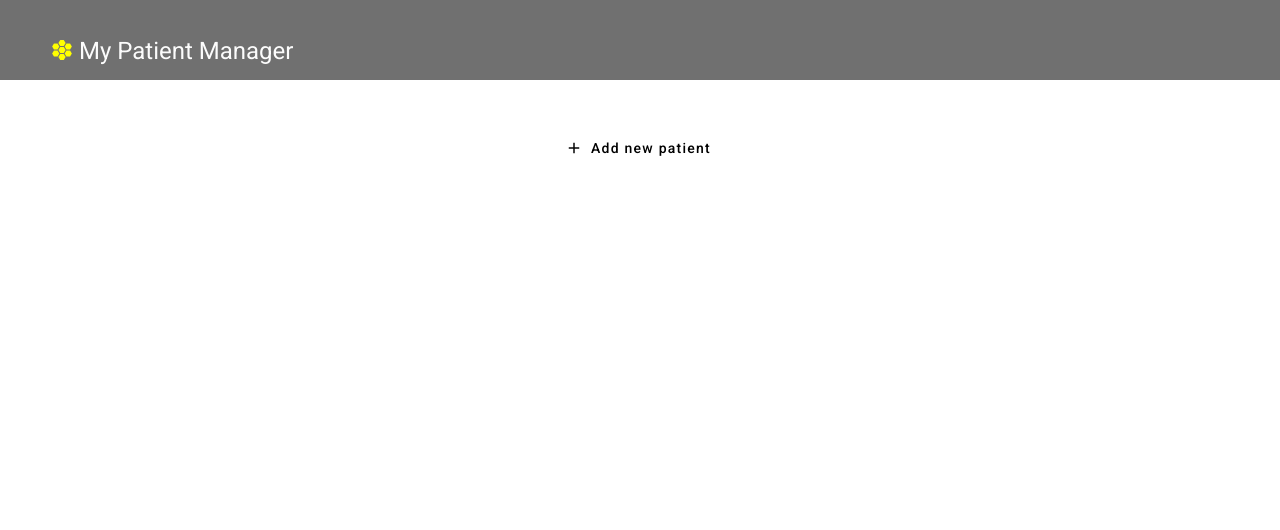
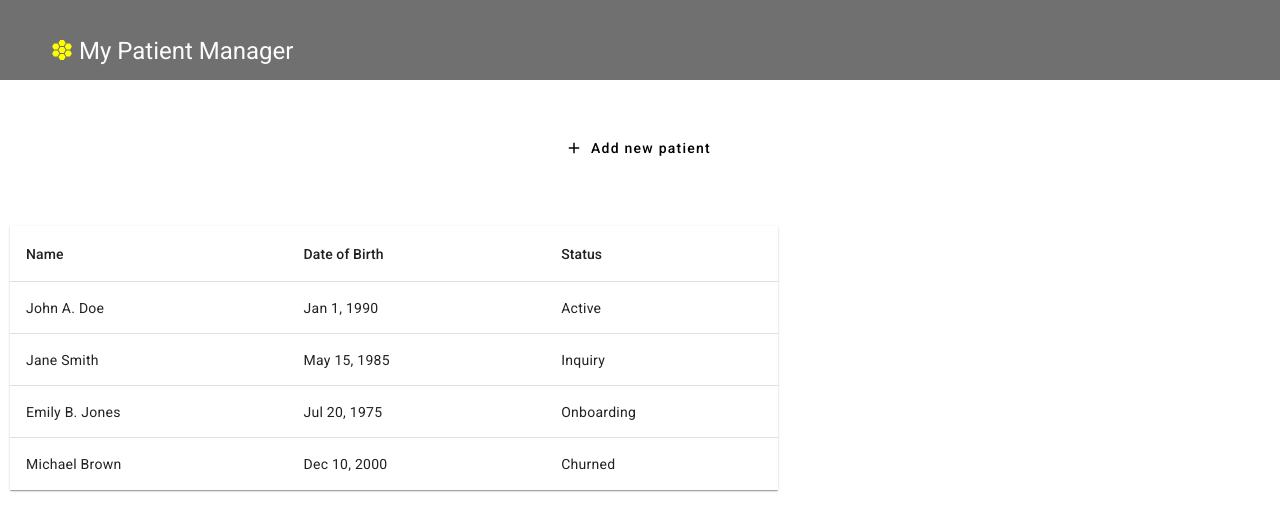
Before and after one commit to taylorpekarek/patient-dashboard, an Angular app in the folder patient-dashboard-app/: page / in a window 1280 px wide. Shown: the top 530 px of the page. Built offline with nearby package versions, Linux system fonts and the light colour scheme.

Commit message:
Build table and populate with test data until I get the CRUD feature set up

```diff
--- a/patient-dashboard-app/src/app/dashboard/dashboard.component.html
+++ b/patient-dashboard-app/src/app/dashboard/dashboard.component.html
@@ -21,4 +21,38 @@
       Close patient form
     </button>
   </div>
+
+  <div class="patient-table">
+    <table
+      mat-table
+      [dataSource]="testPatients"
+      class="mat-elevation-z1"
+    >
+      <ng-container matColumnDef="firstName">
+        <th mat-header-cell *matHeaderCellDef>Name</th>
+        <td mat-cell *matCellDef="let patient">
+          {{patient.firstName}} {{patient?.middleName}} {{patient.lastName}}
+        </td>
+      </ng-container>
+
+      <ng-container matColumnDef="dateOfBirth">
+        <th mat-header-cell *matHeaderCellDef> Date of Birth </th>
+        <td mat-cell *matCellDef="let patient"> {{patient.dateOfBirth | date}} </td>
+      </ng-container>
+
+      <ng-container matColumnDef="status">
+        <th mat-header-cell *matHeaderCellDef> Status </th>
+        <td mat-cell *matCellDef="let patient"> {{patient.status}} </td>
+      </ng-container>
+
+      <tr mat-header-row *matHeaderRowDef="displayedColumns"></tr>
+      <tr
+        mat-row
+        *matRowDef="let row; columns: displayedColumns;"
+        class="element-row"
+        (click)="onRowClicked(row)"
+      ></tr>
+    </table>
+  </div>
+
 </div>
--- a/patient-dashboard-app/src/app/dashboard/dashboard.component.scss
+++ b/patient-dashboard-app/src/app/dashboard/dashboard.component.scss
@@ -11,3 +11,16 @@
 .close-form-button {
   width: 300px;
 }
+
+.patient-table {
+  width: 60%;
+  padding: 10px;
+}
+
+.element-row {
+  cursor: pointer;
+}
+
+.element-row:hover {
+  background-color: #f5f5f5;
+}
--- a/patient-dashboard-app/src/app/dashboard/dashboard.component.ts
+++ b/patient-dashboard-app/src/app/dashboard/dashboard.component.ts
@@ -1,5 +1,5 @@
 import { Component, OnInit } from '@angular/core';
-import { IPatient } from '../models/patient.model';
+import { IPatient, STATUS } from '../models/patient.model';
 
 @Component({
   selector: 'app-dashboard',
@@ -7,12 +7,93 @@ import { IPatient } from '../models/patient.model';
   styleUrls: ['./dashboard.component.scss']
 })
 export class DashboardComponent implements OnInit {
+  testPatients: IPatient[] = [
+    {
+      firstName: 'John',
+      middleName: 'A.',
+      lastName: 'Doe',
+      dateOfBirth: new Date('1990-01-01'),
+      status: STATUS.ACTIVE,
+      addresses: [
+        {
+          street: '123 Main St',
+          city: 'Springfield',
+          state: 'IL',
+          zip: '62701'
+        }
+      ],
+      additionalInfo: [
+        'Patient requires special diet',
+        'Patient likes cats'
+      ]
+    },
+    {
+      firstName: 'Jane',
+      lastName: 'Smith',
+      dateOfBirth: new Date('1985-05-15'),
+      status: STATUS.INQUIRY,
+      addresses: [
+        {
+          street: '456 Oak St',
+          city: 'Metropolis',
+          state: 'NY',
+          zip: '10001'
+        },
+        {
+          street: '789 Pine St',
+          city: 'Gotham',
+          state: 'NY',
+          zip: '10002'
+        }
+      ],
+      additionalInfo: [
+        '555-1234'
+      ]
+    },
+    {
+      firstName: 'Emily',
+      middleName: 'B.',
+      lastName: 'Jones',
+      dateOfBirth: new Date('1975-07-20'),
+      status: STATUS.ONBOARDING,
+      addresses: [
+        {
+          street: '321 Elm St',
+          city: 'Smallville',
+          state: 'KS',
+          zip: '66002'
+        }
+      ]
+    },
+    {
+      firstName: 'Michael',
+      lastName: 'Brown',
+      dateOfBirth: new Date('2000-12-10'),
+      status: STATUS.CHURNED,
+      addresses: [
+        {
+          street: '654 Cedar St',
+          city: 'Star City',
+          state: 'CA',
+          zip: '90210'
+        }
+      ],
+      additionalInfo: [
+        'previousVisits: 3'
+      ]
+    }
+  ];
+
+  patientList: IPatient[] = [];
+  selectedPatient: IPatient;
+
+  displayedColumns: string[] = ['firstName', 'dateOfBirth', 'status'];
   showPatientForm: boolean = false;
 
   constructor() {}
 
   ngOnInit(): void {
-      // fetch data here
+    this.patientList = this.testPatients;
   }
 
   openPatientForm(patientToUpdate?: IPatient) {
@@ -23,4 +104,8 @@ export class DashboardComponent implements OnInit {
   closePatientForm(): void {
     this.showPatientForm = false;
   }
+
+  onRowClicked(patient: IPatient): void {
+    this.selectedPatient = patient;
+  }
 }
--- a/patient-dashboard-app/src/app/models/patient.model.ts
+++ b/patient-dashboard-app/src/app/models/patient.model.ts
@@ -1,6 +1,6 @@
 export interface IPatient {
   firstName: string;
-  middleName: string;
+  middleName?: string;
   lastName: string;
   dateOfBirth: Date;
   status: STATUS;
@@ -19,5 +19,5 @@ export interface IAddress {
   street: string;
   city: string;
   state: string;
-  zipCode: string;
+  zip: string;
 }
```
